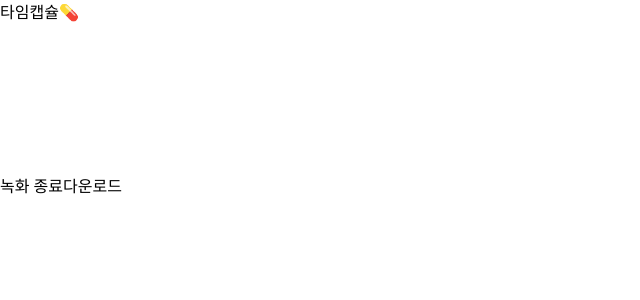
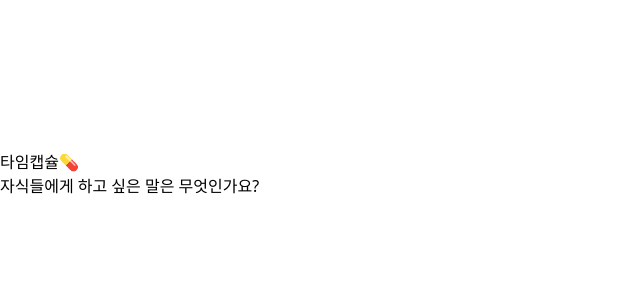
Before and after one commit to ywj0212/skyst2024-front, a React (Vite) app: page /upload in a window 1280 px wide. Shown: the top 300 px of the page, without its empty margins (0-640 px from the left). Built offline with nearby package versions, Linux system fonts and the light colour scheme; no server answers.

Commit message:
녹화 기능 완료

```diff
--- a/src/pages/Upload.jsx
+++ b/src/pages/Upload.jsx
@@ -1,10 +1,10 @@
 import React, { useRef, useState, useEffect } from "react";
-import Container from "../components/Container";
 import Navbar from "../components/Navbar";
 
 function Upload() {
   const videoOutputRef = useRef(null);
   const [mediaStream, setMediaStream] = useState(null);
+  const [isRecording, setIsRecording] = useState(false);
   const [recordedMediaURL, setRecordedMediaURL] = useState(null);
   const [mediaRecorder, setMediaRecorder] = useState(null);
 
@@ -18,8 +18,15 @@ function Upload() {
     });
   }, []);
 
-  useEffect(() => {
-    // 미디어 스트림이 준비되면 자동으로 녹화를 시작합니다.
+  const toggleRecording = () => {
+    if (!isRecording) {
+      startRecording();
+    } else {
+      stopRecording();
+    }
+  };
+
+  const startRecording = () => {
     if (mediaStream && !mediaRecorder) {
       const newMediaRecorder = new MediaRecorder(mediaStream, {
         mimeType: "video/webm; codecs=vp9",
@@ -40,38 +47,51 @@ function Upload() {
 
       newMediaRecorder.start();
       setMediaRecorder(newMediaRecorder);
+      setIsRecording(true);
     }
-  }, [mediaStream, mediaRecorder]);
+  };
 
   const stopRecording = () => {
     if (mediaRecorder) {
       mediaRecorder.stop();
       setMediaRecorder(null);
-    }
-  };
-
-  const downloadRecordedVideo = () => {
-    if (recordedMediaURL) {
-      const link = document.createElement("a");
-      document.body.appendChild(link);
-      link.href = recordedMediaURL;
-      link.download = "video.webm";
-      link.click();
-      document.body.removeChild(link);
+      setIsRecording(false);
     }
   };
 
   return (
-    <Container>
-      <Navbar />
-      <video ref={videoOutputRef} autoPlay playsInline muted></video>
-      <button onClick={stopRecording} id="finish-btn">
-        녹화 종료
-      </button>
-      <button onClick={downloadRecordedVideo} id="download-btn">
-        다운로드
-      </button>
-    </Container>
+    <div className="relative w-full h-screen">
+      <video
+        ref={videoOutputRef}
+        className="absolute w-full h-full object-cover"
+        autoPlay
+        playsInline
+        muted
+      ></video>
+      <div className="absolute top-0 left-0 p-5 z-10 text-white">
+        <Navbar />
+      </div>
+      <div className="absolute top-20 left-5 right-5 p-5 z-10 text-white bg-black bg-opacity-70 rounded-xl mx-auto">
+        <h5 className="mb-2 text-2xl font-bold tracking-tight">
+          자식들에게 하고 싶은 말은 무엇인가요?
+        </h5>
+      </div>
+
+      <div className="absolute bottom-5 right-1/2 translate-x-1/2 z-10">
+        <button
+          onClick={toggleRecording}
+          className={`p-2 rounded-full border-2 transition-transform duration-500 ease-in-out ${
+            isRecording ? "bg-red-700 border-white" : "border-red-500"
+          }`}
+        >
+          <div
+            className={`w-12 h-12 ${
+              isRecording ? "bg-white" : "rounded-full bg-red-500"
+            } transition-all duration-500 ease-in-out`}
+          ></div>
+        </button>
+      </div>
+    </div>
   );
 }
 
```
